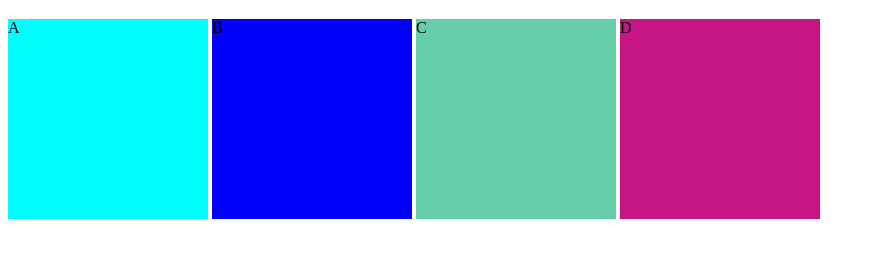
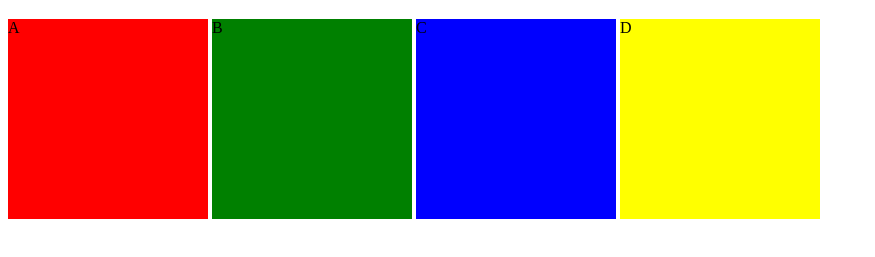
Before and after one commit to vikratnverma945/stackBeastYt, a plain HTML site: page new.html in a window 1280 px wide. Shown: the part 61-318 px from the top of the page, without its empty margins (0-875 px from the left). Drawn offline with Linux system fonts and the light colour scheme.

Commit message:
changed color  of grid

```diff
--- a/new.html
+++ b/new.html
@@ -27,10 +27,10 @@ border:mediumvioletred;
  <h1>the flex direction property</h1>
 
  <div class="main">
-  <div style="background-color: aqua;">A</div>
-  <div style="background-color: blue;">B</div>
-  <div style="background-color:mediumaquamarine;">C</div>
-  <div style="background-color: mediumvioletred;">D</div>
+  <div style="background-color: red;">A</div>
+  <div style="background-color: green;">B</div>
+  <div style="background-color:blue;">C</div>
+  <div style="background-color: yellow;">D</div>
 
 
 
```
